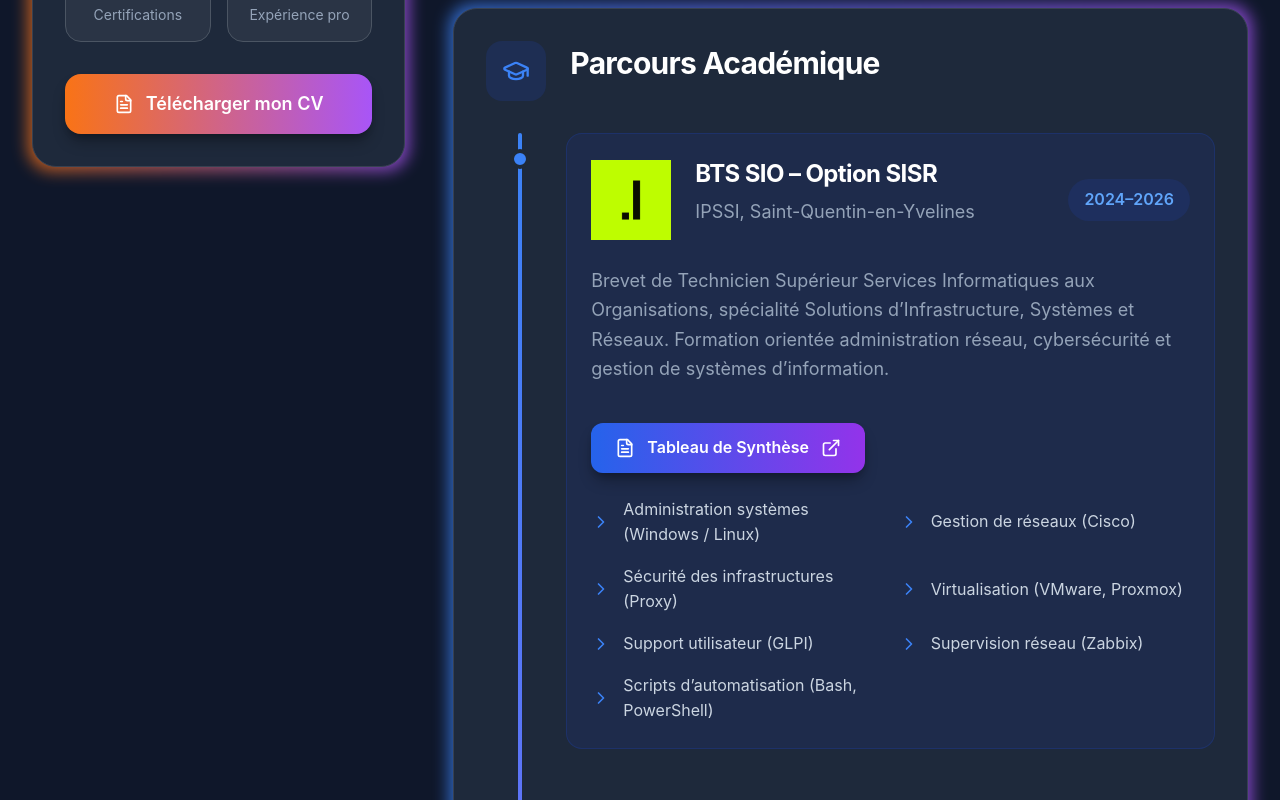
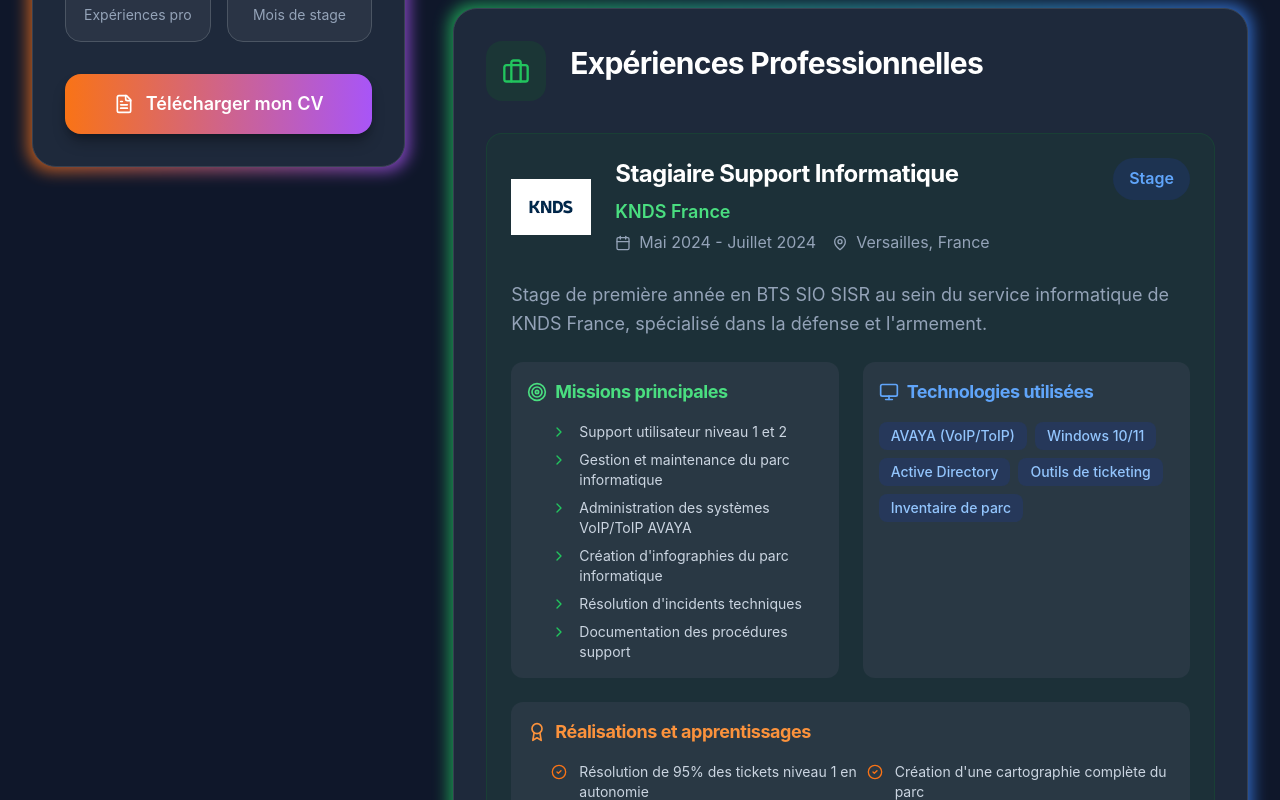
Before and after one commit to CapitaineRick/Portfolio, a React (Vite) app: page / in a window 1280 px wide. Shown: the part 1780-2580 px from the top of the page. Built offline with nearby package versions, Linux system fonts and the light colour scheme.

Commit message:
Add professional experience section to About

```diff
--- a/src/components/sections/About.tsx
+++ b/src/components/sections/About.tsx
@@ -19,8 +19,13 @@
   FileText,
   ChevronRight,
   ExternalLink,
+  Building,
+  Clock,
+  Target,
+  CheckCircle2,
 } from "lucide-react";
 import { educationData } from "../../data/educationData";
+import { experienceData } from "../../data/experienceData";
 
 
 const About: React.FC = () => {
@@ -160,17 +165,17 @@
                     </div>
                     <div className="bg-gray-700/50 rounded-2xl p-4 text-center border border-gray-600">
                       <div className="text-2xl font-bold text-orange-500 mb-1">
-                        -
+                        {experienceData.length}
                       </div>
                       <div className="text-sm text-gray-400">
-                        Certifications
+                        Expériences pro
                       </div>
                     </div>
                     <div className="bg-gray-700/50 rounded-2xl p-4 text-center border border-gray-600">
                       <div className="text-2xl font-bold text-orange-500 mb-1">
-                        2
+                        3
                       </div>
-                      <div className="text-sm text-gray-400">Expérience pro</div>
+                      <div className="text-sm text-gray-400">Mois de stage</div>
                     </div>
                   </div>
 
@@ -276,6 +281,125 @@
                         </ul>
                       </div>
                     </div>
+                  </div>
+                </div>
+              </div>
+
+              {/* Professional Experience Section */}
+              <div className="relative group">
+                <div className="absolute -inset-1 bg-gradient-to-r from-green-500 to-blue-500 rounded-3xl blur opacity-75 group-hover:opacity-100 transition duration-300"></div>
+                <div className="relative bg-gray-800 rounded-3xl p-8 border border-gray-700">
+                  <div className="flex items-center gap-6 mb-8">
+                    <div className="p-4 bg-green-900/30 rounded-2xl flex-shrink-0">
+                      <Briefcase className="w-7 h-7 text-green-500" />
+                    </div>
+                    <h3 className="text-3xl font-bold text-white">
+                      Expériences Professionnelles
+                    </h3>
+                  </div>
+
+                  <div className="space-y-8">
+                    {experienceData.map((experience) => (
+                      <div key={experience.id} className="bg-green-900/20 rounded-2xl p-6 border border-green-800/30">
+                        <div className="flex flex-col lg:flex-row lg:items-start lg:justify-between mb-6 gap-6">
+                          <div className="flex flex-col lg:flex-row lg:items-center gap-6">
+                            <img
+                              src={experience.logo}
+                              alt={experience.company}
+                              className="w-20 h-auto"
+                            />
+                            <div>
+                              <h4 className="text-2xl font-bold text-white mb-2">
+                                {experience.title}
+                              </h4>
+                              <p className="text-green-400 text-lg font-semibold mb-1">
+                                {experience.company}
+                              </p>
+                              <div className="flex items-center gap-4 text-gray-400">
+                                <div className="flex items-center gap-2">
+                                  <Calendar className="w-4 h-4" />
+                                  <span>{experience.period}</span>
+                                </div>
+                                <div className="flex items-center gap-2">
+                                  <MapPin className="w-4 h-4" />
+                                  <span>{experience.location}</span>
+                                </div>
+                              </div>
+                            </div>
+                          </div>
+                          <span className={`px-4 py-2 rounded-full font-semibold ${
+                            experience.type === 'stage'
+                              ? 'bg-blue-900/30 text-blue-400'
+                              : experience.type === 'alternance'
+                                ? 'bg-purple-900/30 text-purple-400'
+                                : 'bg-green-900/30 text-green-400'
+                          }`}>
+                            {experience.type === 'stage' ? 'Stage' :
+                             experience.type === 'alternance' ? 'Alternance' : 'Emploi'}
+                          </span>
+                        </div>
+
+                        <p className="text-gray-400 mb-6 leading-relaxed">
+                          {experience.description}
+                        </p>
+
+                        <div className="grid grid-cols-1 lg:grid-cols-2 gap-6">
+                          {/* Missions */}
+                          <div className="bg-gray-700/50 rounded-xl p-4">
+                            <h5 className="font-bold text-lg mb-4 text-green-400 flex items-center gap-2">
+                              <Target className="w-5 h-5" />
+                              Missions principales
+                            </h5>
+                            <ul className="space-y-2">
+                              {experience.missions.map((mission, index) => (
+                                <li key={index} className="flex items-start gap-3">
+                                  <ChevronRight className="w-4 h-4 text-green-500 flex-shrink-0 mt-0.5" />
+                                  <span className="text-gray-300 text-sm">{mission}</span>
+                                </li>
+                              ))}
+                            </ul>
+                          </div>
+
+                          {/* Technologies */}
+                          {experience.technologies && (
+                            <div className="bg-gray-700/50 rounded-xl p-4">
+                              <h5 className="font-bold text-lg mb-4 text-blue-400 flex items-center gap-2">
+                                <Monitor className="w-5 h-5" />
+                                Technologies utilisées
+                              </h5>
+                              <div className="flex flex-wrap gap-2">
+                                {experience.technologies.map((tech, index) => (
+                                  <span
+                                    key={index}
+                                    className="px-3 py-1 bg-blue-900/30 text-blue-300 rounded-lg text-sm font-medium"
+                                  >
+                                    {tech}
+                                  </span>
+                                ))}
+                              </div>
+                            </div>
+                          )}
+                        </div>
+
+                        {/* Achievements */}
+                        {experience.achievements && (
+                          <div className="mt-6 bg-gray-700/50 rounded-xl p-4">
+                            <h5 className="font-bold text-lg mb-4 text-orange-400 flex items-center gap-2">
+                              <Award className="w-5 h-5" />
+                              Réalisations et apprentissages
+                            </h5>
+                            <ul className="grid grid-cols-1 lg:grid-cols-2 gap-2">
+                              {experience.achievements.map((achievement, index) => (
+                                <li key={index} className="flex items-start gap-3">
+                                  <CheckCircle2 className="w-4 h-4 text-orange-500 flex-shrink-0 mt-0.5" />
+                                  <span className="text-gray-300 text-sm">{achievement}</span>
+                                </li>
+                              ))}
+                            </ul>
+                          </div>
+                        )}
+                      </div>
+                    ))}
                   </div>
                 </div>
               </div>
--- /dev/null
+++ b/src/data/experienceData.ts
@@ -0,0 +1,48 @@
+export interface Experience {
+  id: string;
+  title: string;
+  company: string;
+  logo: string;
+  period: string;
+  location: string;
+  description: string;
+  type: 'stage' | 'emploi' | 'alternance';
+  missions: string[];
+  technologies?: string[];
+  achievements?: string[];
+}
+
+export const experienceData: Experience[] = [
+  {
+    id: 'stage-knds',
+    title: 'Stagiaire Support Informatique',
+    company: 'KNDS France',
+    logo: '/images/knds-logo.webp',
+    period: 'Mai 2024 - Juillet 2024',
+    location: 'Versailles, France',
+    description: 'Stage de première année en BTS SIO SISR au sein du service informatique de KNDS France, spécialisé dans la défense et l\'armement.',
+    type: 'stage',
+    missions: [
+      'Support utilisateur niveau 1 et 2',
+      'Gestion et maintenance du parc informatique',
+      'Administration des systèmes VoIP/ToIP AVAYA',
+      'Création d\'infographies du parc informatique',
+      'Résolution d\'incidents techniques',
+      'Documentation des procédures support'
+    ],
+    technologies: [
+      'AVAYA (VoIP/ToIP)',
+      'Windows 10/11',
+      'Active Directory',
+      'Outils de ticketing',
+      'Inventaire de parc'
+    ],
+    achievements: [
+      'Résolution de 95% des tickets niveau 1 en autonomie',
+      'Création d\'une cartographie complète du parc',
+      'Amélioration des procédures de support utilisateur',
+      'Formation aux technologies VoIP/ToIP'
+    ]
+  }
+  // Vous pouvez ajouter d'autres expériences ici
+];
```
